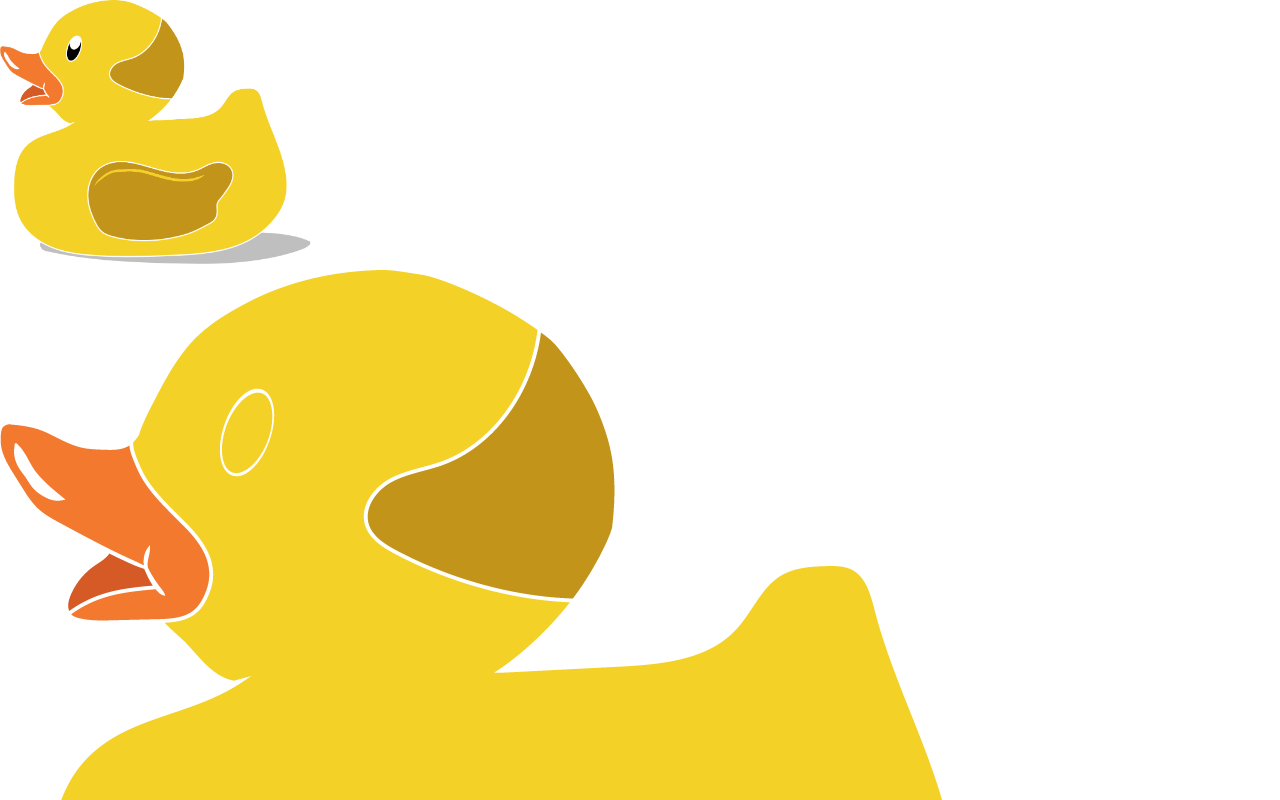
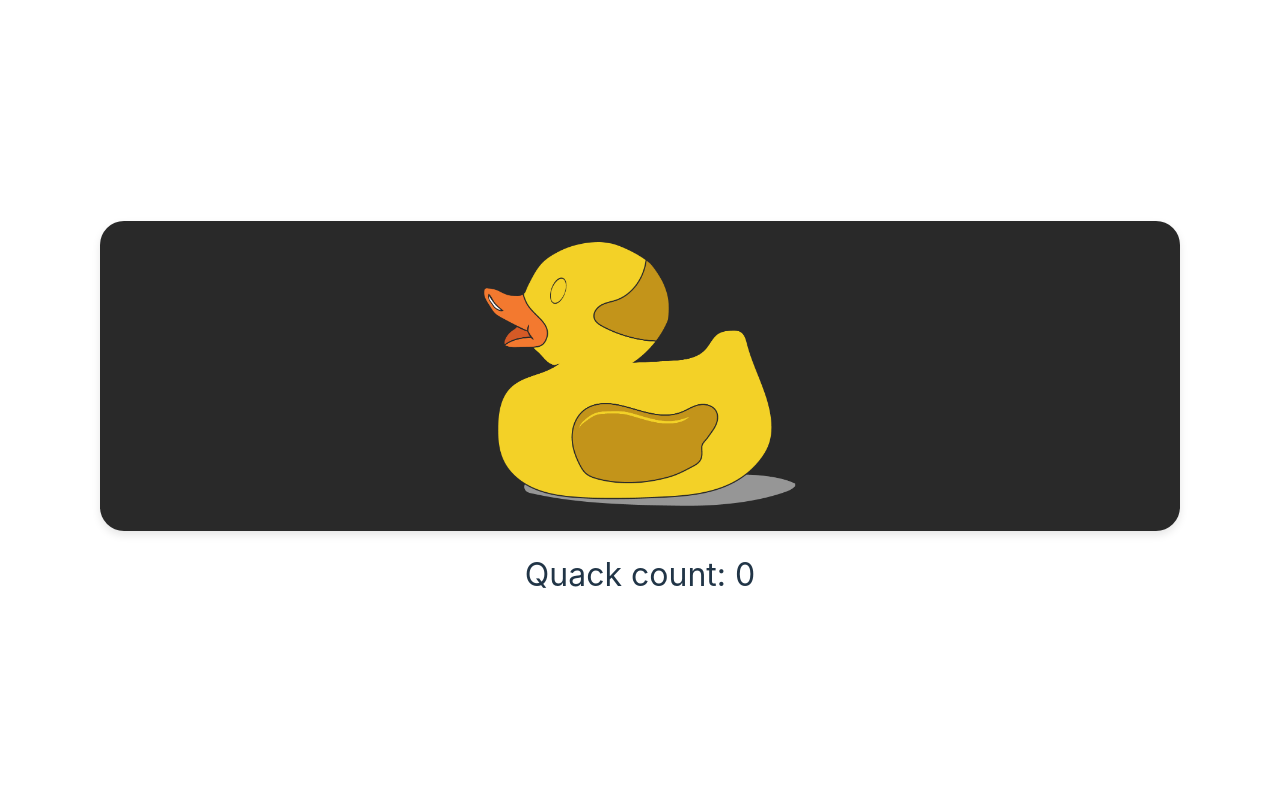
Before and after one commit to uricampos/clickandquacks, a React (Vite) app in the folder frontend/: page / in a window 1280 px wide. Shown: the top 800 px of the page. Built offline with nearby package versions, Linux system fonts and the light colour scheme.

Commit message:
styling duck and page

```diff
--- a/frontend/src/App.css
+++ b/frontend/src/App.css
@@ -0,0 +1,18 @@
+.button {
+    background-color: #292929;
+    border-radius: 24px;
+    box-shadow: 0px 4px 8px rgba(0, 0, 0, 0.1);
+    padding: 20px;
+}
+
+.container {
+    display: flex;
+    align-items: center;
+    justify-content: center;
+    flex-direction: column;
+}
+
+.quack-count {
+    margin: 20px;
+    font-size: 2rem;
+}
--- a/frontend/src/App.jsx
+++ b/frontend/src/App.jsx
@@ -1,14 +1,30 @@
-import Duck from "./components/Duck";
+import Duck from './components/Duck';
 import ClosedDuck from './components/ClosedDuck';
+import { useState } from 'react';
 // import { useQuack } from "./hooks/useQuack";
+import './App.css';
 
 function App() {
+    // const {data, isLoading} = useQuack();
+    const [click, setClick] = useState(false);
+    const [quack, setQuack] = useState(0);
 
-    // const {data, isLoading} = useQuack();
+    function handleClick() {
+        setClick(true);
+        setQuack(quack + 1);
+        setTimeout(() => {
+            setClick(false);
+        }, 1000);
+    }
 
-    return <><Duck/>
-        <ClosedDuck />
-    </>;
+    return (
+        <div className='container'>
+            <button onClick={handleClick} className="button">
+                {click ? <Duck /> : <ClosedDuck />}
+            </button>
+            <div className='quack-count'>Quack count: {quack}</div>
+        </div>
+    );
 }
 
 export default App;
--- a/frontend/src/components/ClosedDuck.jsx
+++ b/frontend/src/components/ClosedDuck.jsx
@@ -1,10 +1,11 @@
 import closedDuck from '/duck_olho-fechado.png';
+import './duck.css';
 
 function ClosedDuck() {
   return (
     <div>
 
-        <img src={closedDuck} alt="closed eye duck" />
+        <img src={closedDuck} alt="closed eye duck" className='duck'/>
     </div>
   )
 }
--- a/frontend/src/components/Duck.jsx
+++ b/frontend/src/components/Duck.jsx
@@ -3,9 +3,8 @@ import './duck.css';
 
 function Duck() {
   return (
-    <div>
+    <div className='duck-div'>
         <img src={duck} alt="duck" className='duck'/>
-
     </div>
   )
 }
--- a/frontend/src/index.css
+++ b/frontend/src/index.css
@@ -24,9 +24,12 @@ a:hover {
 }
 
 body {
-  margin: 0;
+  margin: 20px;
   display: flex;
+  flex-wrap: wrap;
   place-items: center;
+  align-items: center;
+  justify-content: center;
   min-width: 320px;
   min-height: 100vh;
 }
@@ -47,9 +50,7 @@ button {
   cursor: pointer;
   transition: border-color 0.25s;
 }
-button:hover {
-  border-color: #646cff;
-}
+
 button:focus,
 button:focus-visible {
   outline: 4px auto -webkit-focus-ring-color;
```
